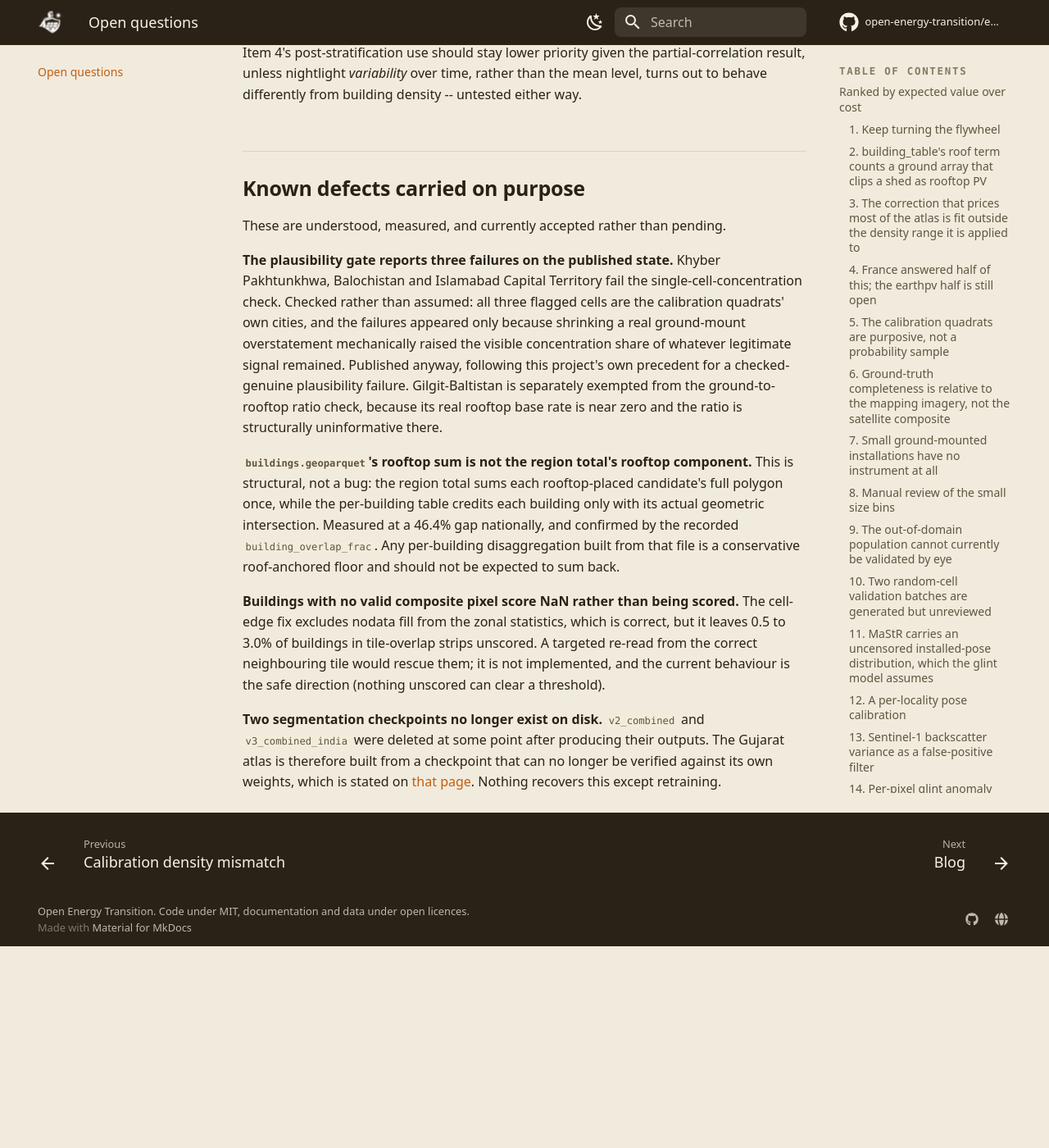
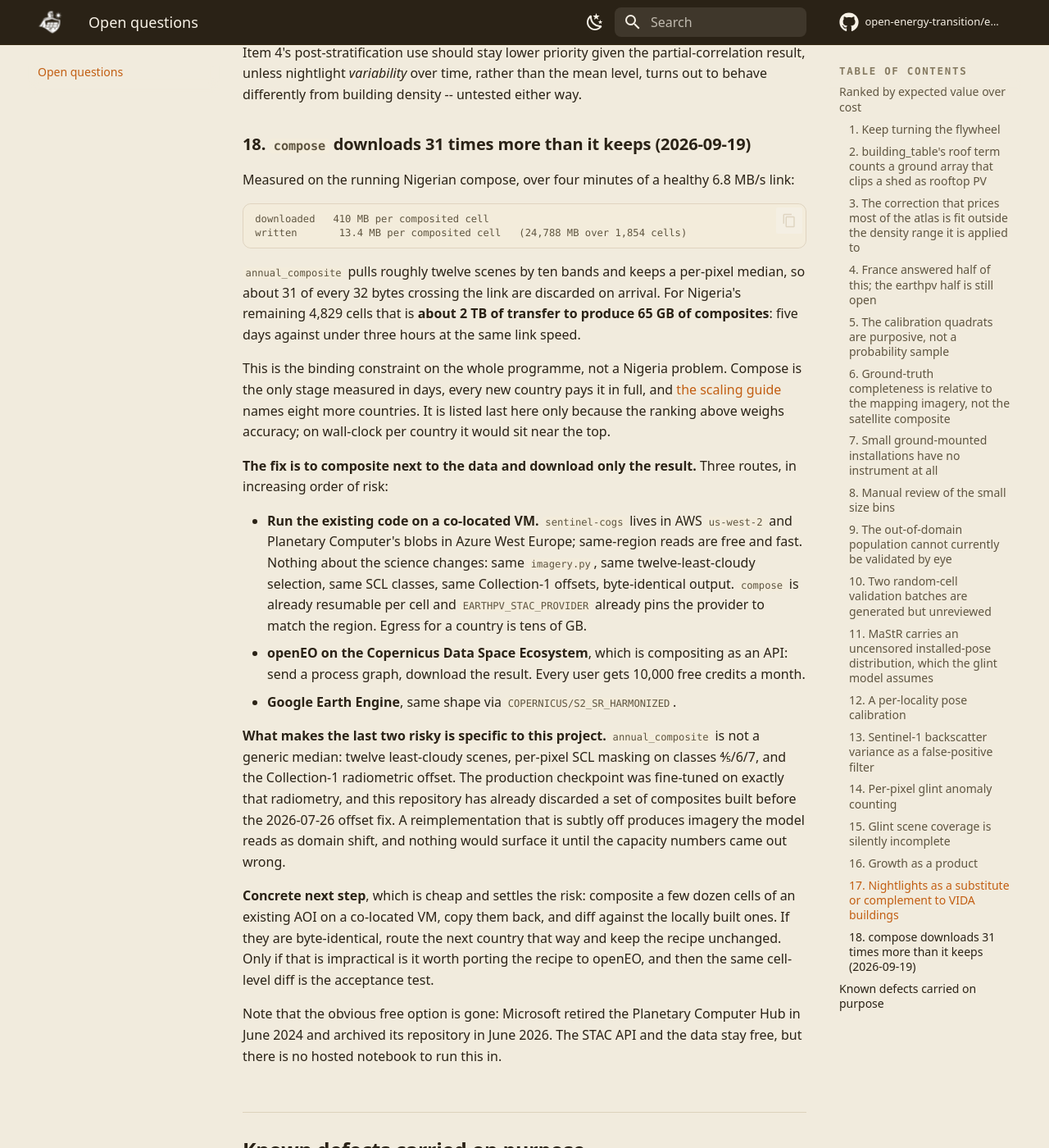
Before and after one commit to open-energy-transition/earthpv, an MkDocs documentation site: the page built from docs/open-questions.md, in a window 1280 px wide and 1400 px high, scrolled down 10966 px. Shown: the whole window at 82% size. Built offline with MkDocs 1.6.1 and Material for MkDocs 9.7.7, drawn with Linux system fonts in a browser that asks for light colours; comment, search, counter and statistics services are not loaded; before the commit the page ends 12120 px from its top, so only the background shows below that.

Commit message:
Record that compose downloads 31x more than it keeps
Measured on the running Nigerian compose over four minutes of a healthy 6.8 MB/s
link: 410 MB downloaded per composited cell against 13.4 MB written (24,788 MB over
1,854 cells). `annual_composite` pulls ~12 scenes by 10 bands and keeps a per-pixel
median, so ~31 of every 32 bytes crossing the link are discarded on arrival.

For Nigeria's remaining 4,829 cells that is ~2 TB of transfer to produce 65 GB of
composites: five days against under three hours at the same speed. This is the
binding constraint on the whole programme rather than a Nigeria problem -- compose is
the only stage measured in days, every new country pays it in full, and the scaling
guide names eight more.

Filed as open-questions #18 with the three routes (co-located VM, openEO on CDSE,
Earth Engine) and why the last two carry risk this repository has already been bitten
by: the checkpoint was fine-tuned on a specific radiometry, and composites built
before the 2026-07-26 Collection-1 offset fix had to be discarded. A reimplementation
that is subtly off is invisible until the capacity numbers are wrong.

The recommended next step is deliberately the cheap one: composite a few dozen cells
of an existing AOI on a co-located VM and diff them byte-for-byte against the local
build. Identical output means the recipe can move with no science change at all.

Also records that the free hosted option is gone -- Microsoft retired the Planetary
Computer Hub in June 2024 and archived its repository in June 2026, though the STAC
API and data remain free. Checked rather than assumed.

Co-Authored-By: Claude Opus 5 (1M context) <noreply@anthropic.com>

```diff
--- a/docs/open-questions.md
+++ b/docs/open-questions.md
@@ -434,6 +434,54 @@ still untried. Item 4's post-stratification use should stay lower priority given
 partial-correlation result, unless nightlight *variability* over time, rather than the mean
 level, turns out to behave differently from building density -- untested either way.
 
+### 18. `compose` downloads 31 times more than it keeps (2026-09-19)
+
+Measured on the running Nigerian compose, over four minutes of a healthy 6.8 MB/s link:
+
+    downloaded   410 MB per composited cell
+    written       13.4 MB per composited cell   (24,788 MB over 1,854 cells)
+
+`annual_composite` pulls roughly twelve scenes by ten bands and keeps a per-pixel median, so
+about 31 of every 32 bytes crossing the link are discarded on arrival. For Nigeria's
+remaining 4,829 cells that is **about 2 TB of transfer to produce 65 GB of composites**:
+five days against under three hours at the same link speed.
+
+This is the binding constraint on the whole programme, not a Nigeria problem. Compose is the
+only stage measured in days, every new country pays it in full, and
+[the scaling guide](reproduce.md#scale-to-a-new-country) names eight more countries. It is
+listed last here only because the ranking above weighs accuracy; on wall-clock per country it
+would sit near the top.
+
+**The fix is to composite next to the data and download only the result.** Three routes, in
+increasing order of risk:
+
+- **Run the existing code on a co-located VM.** `sentinel-cogs` lives in AWS `us-west-2` and
+  Planetary Computer's blobs in Azure West Europe; same-region reads are free and fast.
+  Nothing about the science changes: same `imagery.py`, same twelve-least-cloudy selection,
+  same SCL classes, same Collection-1 offsets, byte-identical output. `compose` is already
+  resumable per cell and `EARTHPV_STAC_PROVIDER` already pins the provider to match the
+  region. Egress for a country is tens of GB.
+- **openEO on the Copernicus Data Space Ecosystem**, which is compositing as an API: send a
+  process graph, download the result. Every user gets 10,000 free credits a month.
+- **Google Earth Engine**, same shape via `COPERNICUS/S2_SR_HARMONIZED`.
+
+**What makes the last two risky is specific to this project.** `annual_composite` is not a
+generic median: twelve least-cloudy scenes, per-pixel SCL masking on classes 4/5/6/7, and the
+Collection-1 radiometric offset. The production checkpoint was fine-tuned on exactly that
+radiometry, and this repository has already discarded a set of composites built before the
+2026-07-26 offset fix. A reimplementation that is subtly off produces imagery the model reads
+as domain shift, and nothing would surface it until the capacity numbers came out wrong.
+
+**Concrete next step**, which is cheap and settles the risk: composite a few dozen cells of an
+existing AOI on a co-located VM, copy them back, and diff against the locally built ones. If
+they are byte-identical, route the next country that way and keep the recipe unchanged. Only
+if that is impractical is it worth porting the recipe to openEO, and then the same cell-level
+diff is the acceptance test.
+
+Note that the obvious free option is gone: Microsoft retired the Planetary Computer Hub in
+June 2024 and archived its repository in June 2026. The STAC API and the data stay free, but
+there is no hosted notebook to run this in.
+
 ## Known defects carried on purpose
 
 These are understood, measured, and currently accepted rather than pending.
```
